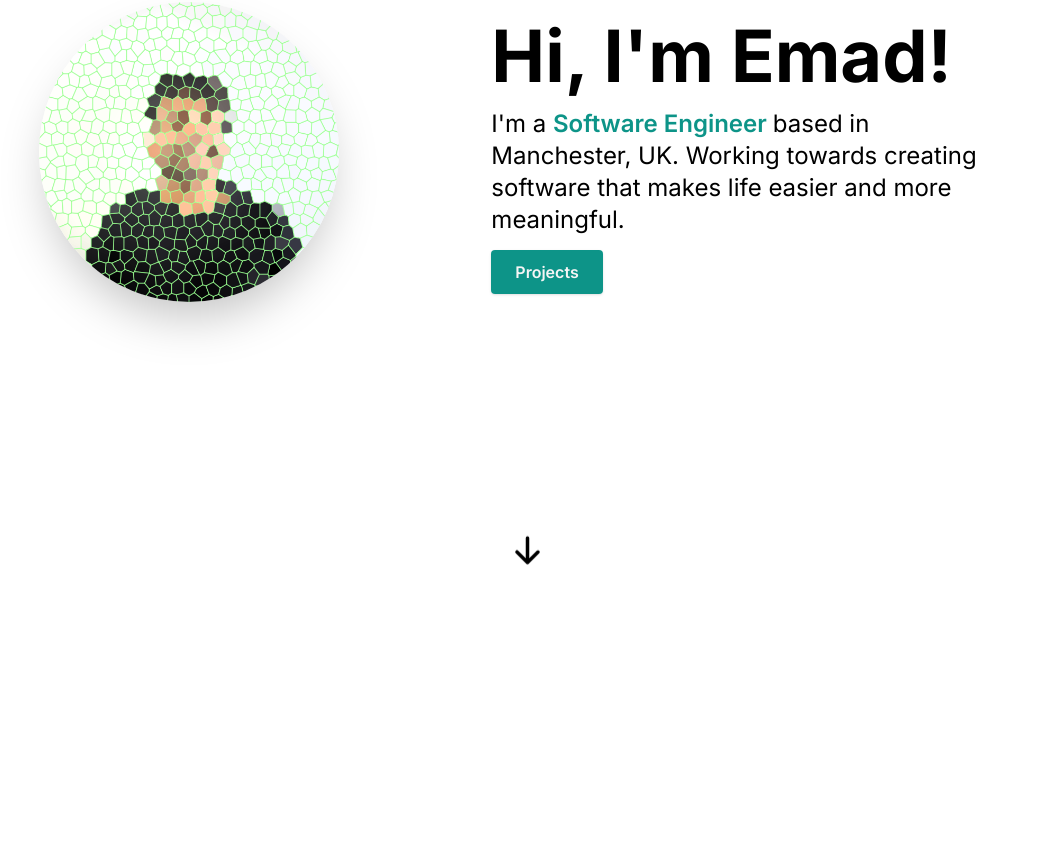
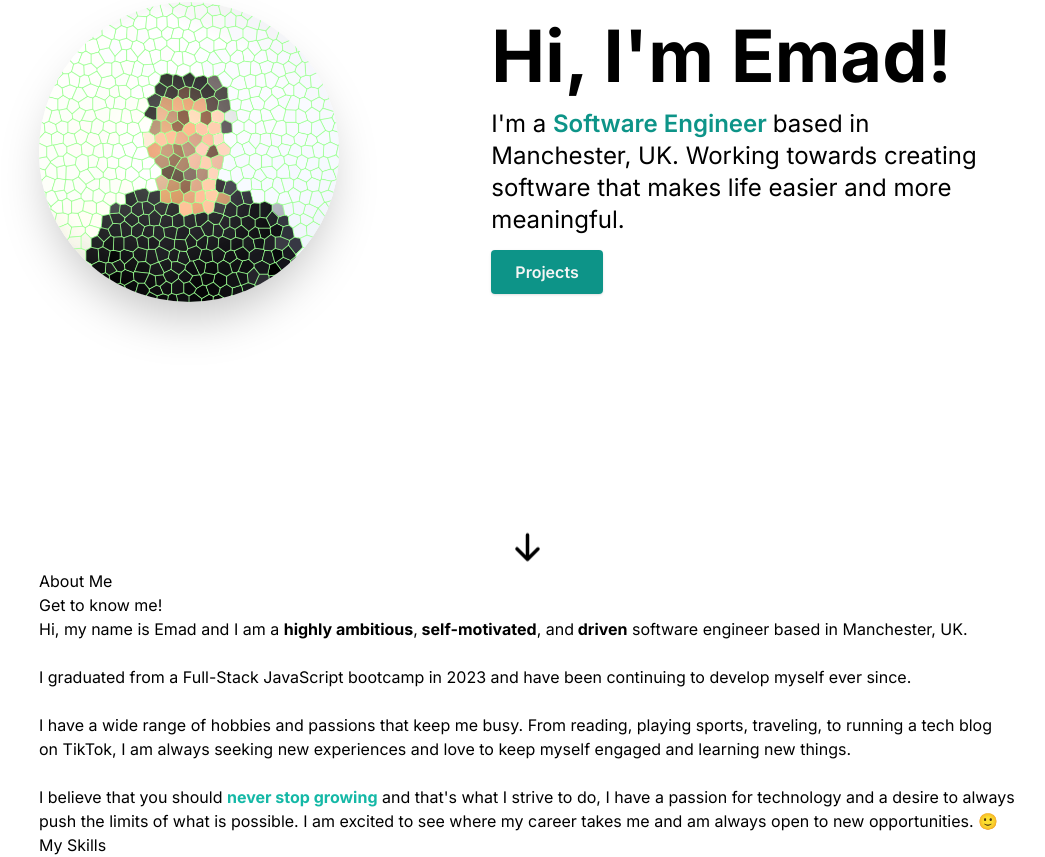
Before and after one commit to code-emad/porfolio-ver1, a Next.js app: page / in a window 1280 px wide. Shown: the part 238-1095 px from the top of the page, without its empty margins (113-1158 px from the left). Before the commit the page ends 807 px from the top, so only its background shows below. Built offline with nearby package versions, Linux system fonts and the light colour scheme.

Commit message:
get to know me section before styling

```diff
--- a/src/app/Components/AboutSection.tsx
+++ b/src/app/Components/AboutSection.tsx
@@ -1,9 +1,51 @@
-import React from 'react'
+import React from "react";
 
 const AboutSection = () => {
   return (
-    <div>AboutSection</div>
-  )
-}
+    <section id="about">
+      <div>
+        <h1>About Me</h1>
+        <div>
+          <div>
+            <h1 className="">Get to know me!</h1>
+            <p>
+              Hi, my name is Emad and I am a{" "}
+              <span className="font-bold">{"highly ambitious"}</span>,
+              <span className="font-bold">{" self-motivated"}</span>, and
+              <span className="font-bold">{" driven"}</span> software engineer
+              based in Manchester, UK.
+            </p>
+            <br />
+            <p>
+              I graduated from a Full-Stack JavaScript bootcamp in 2023 and have been continuing to develop myself ever since.
+            </p>
+            <br />
+            <p>
+              I have a wide range of hobbies and passions that keep me busy.
+              From reading, playing sports, traveling, to running a tech blog on TikTok,
+              I am always seeking new experiences and love to keep myself
+              engaged and learning new things.
+            </p>
+            <br />
+            <p>
+              I believe that you should{" "}
+              <span className="font-bold text-teal-500">
+                never stop growing
+              </span>{" "}
+              and that&#39;s what I strive to do, I have a passion for
+              technology and a desire to always push the limits of what is
+              possible. I am excited to see where my career takes me and am
+              always open to new opportunities. 🙂
+            </p>
+          </div>
+          <div>
+            <h1>My Skills</h1>
+            <p></p>
+          </div>
+        </div>
+      </div>
+    </section>
+  );
+};
 
-export default AboutSection
+export default AboutSection;
--- a/src/app/page.tsx
+++ b/src/app/page.tsx
@@ -1,9 +1,11 @@
 import HeroSection from "./Components/HeroSection"
+import AboutSection from "./Components/AboutSection"
 
 export default function Home() {
   return (
     <main className="mx-auto max-w-3xl px-4 sm:px-6 md:max-w-5xl ">
       <HeroSection/>
+      <AboutSection/>
     </main>
   )
 }
```
